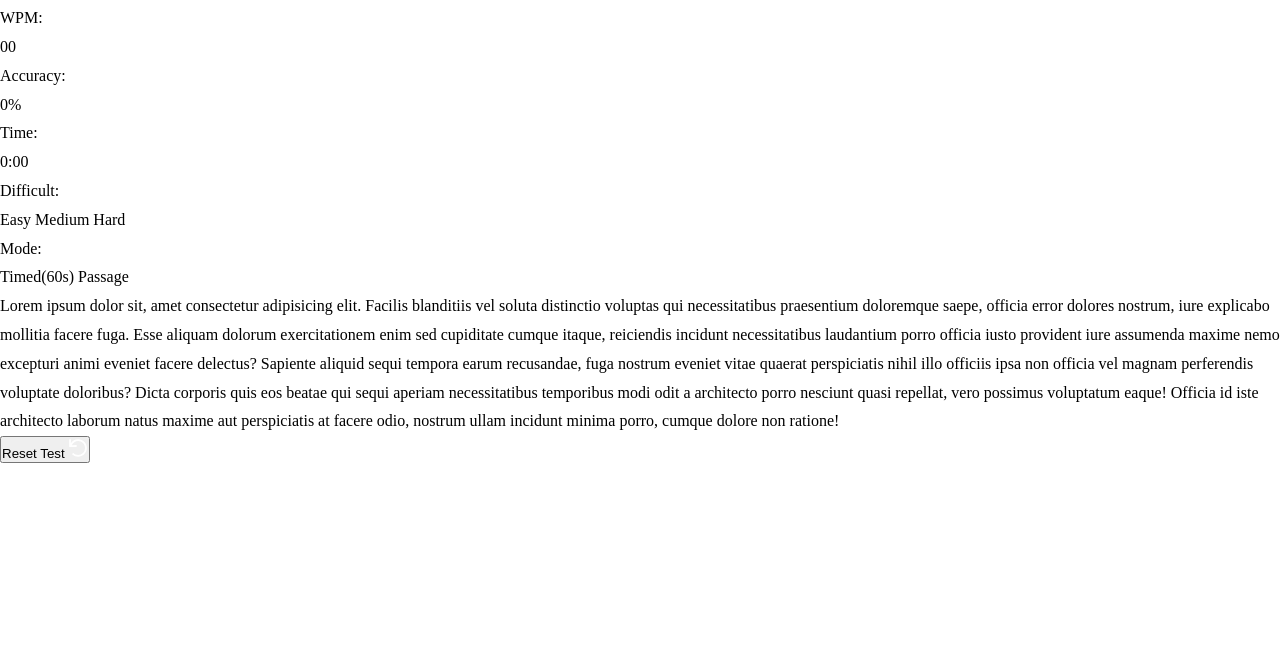
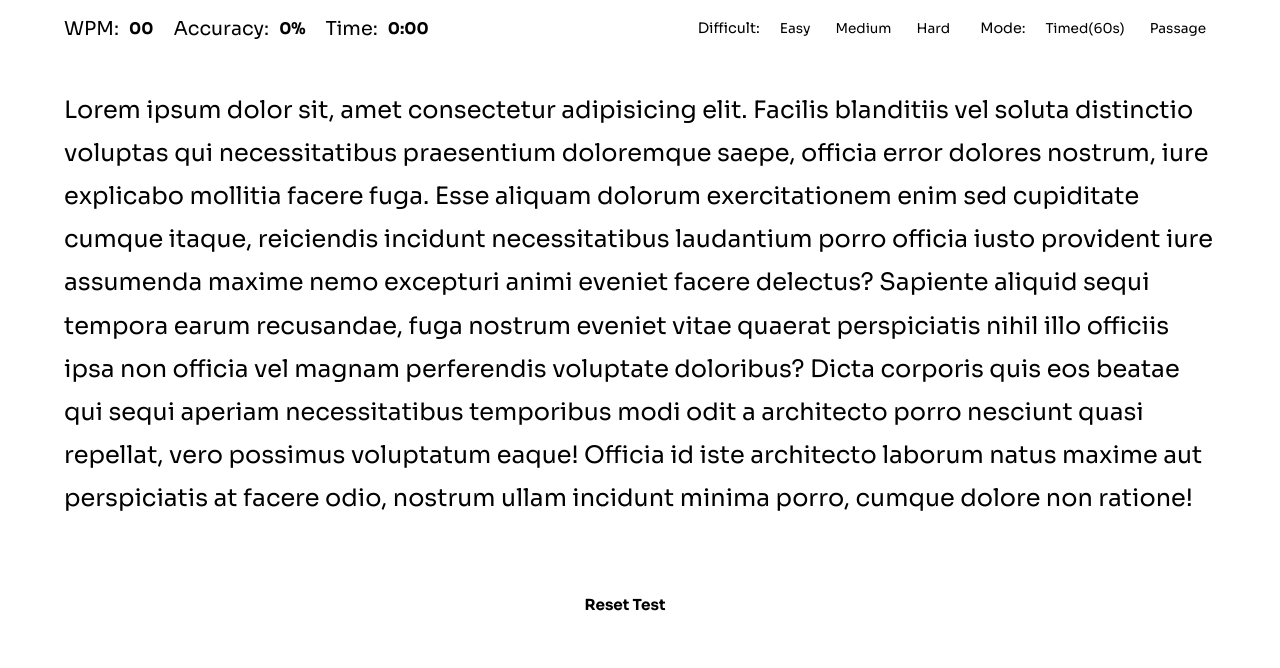
Before and after one commit to developer-luizcarlos/typing-speed-test, a website: page index.html in a window 1280 px wide. Shown: the part 132-800 px from the top of the page. Drawn offline with Linux system fonts and the light colour scheme.

Commit message:
feat: style initial html structure

```diff
--- a/src/styles/index.css
+++ b/src/styles/index.css
@@ -1,2 +1,147 @@
 @import url(./normalize.css);
 @import url(./variables.css);
+
+@font-face {
+	font-family: sora;
+	src: url(../../public/fonts/Sora/Sora-VariableFont_wght.ttf);
+}
+
+.dt {
+	color: var(--color-dt);
+}
+
+body {
+	background-color: var(--bg-body);
+	font-family: sora;
+	padding: 4rem;
+}
+
+.header {
+	display: flex;
+	align-items: center;
+	justify-content: space-between;
+	margin-bottom: 40px;
+}
+
+.personal-best-container {
+	color: var(--color-personal-best);
+	display: flex;
+	column-gap: 10px;
+}
+
+.navbar {
+	display: flex;
+	align-items: center;
+	justify-content: space-between;
+	margin-bottom: 10px;
+}
+
+.game-info-container {
+	display: flex;
+	align-items: center;
+	column-gap: 20px;
+}
+
+.game-info {
+	display: flex;
+	align-items: center;
+	column-gap: 10px;
+}
+
+.game-info__dt {
+	font-size: 1.2rem;
+}
+
+.game-info__dd {
+	font-weight: bold;
+}
+
+.game-info__wpm {
+	color: var(--color-game-info-wpm);
+}
+
+.game-info__accuracy {
+	color: var(--color-game-info-accuracy);
+}
+
+.game-info__time {
+	color: var(--color-game-info-time);
+}
+
+.game-settings {
+	display: flex;
+	align-items: center;
+	column-gap: 20px;
+}
+
+.game-settings__difficult {
+	display: flex;
+	align-items: center;
+	column-gap: 10px;
+}
+.game-settings__mode {
+	display: flex;
+	align-items: center;
+	column-gap: 10px;
+}
+
+.pseudo-label {
+	color: var(--color-pseudo-label);
+	font-size: 0.9rem;
+}
+
+.pills-container {
+	display: flex;
+	column-gap: 5px;
+}
+
+.pill {
+	border: 1.5px solid var(--border-color-pill);
+	border-radius: 5px;
+	color: var(--color-pill);
+	cursor: pointer;
+	display: flex;
+	align-items: center;
+	justify-content: center;
+	padding-inline: 10px;
+	font-size: 0.85rem;
+}
+
+.pill--selected {
+	border-color: var(--border-color-pill-selected);
+	color: var(--color-pill-selected);
+}
+
+.main {
+	border-top: 1px solid var(--border-color-main);
+	border-bottom: 1px solid var(--border-color-main);
+	padding-block: 2rem;
+	font-size: 1.5rem;
+}
+
+.text {
+	color: var(--color-text);
+}
+
+.footer {
+	display: flex;
+	align-items: center;
+	justify-content: center;
+	padding-top: 2rem;
+}
+
+.btn {
+	background-color: var(--bg-btn-reset);
+	border: none;
+	border-radius: 3px;
+	color: var(--color-btn-reset);
+	cursor: pointer;
+	font-family: inherit;
+	font-size: 0.95rem;
+	font-weight: bold;
+	display: flex;
+	align-items: center;
+	justify-content: center;
+	column-gap: 10px;
+	padding: 0.65rem;
+}
```
